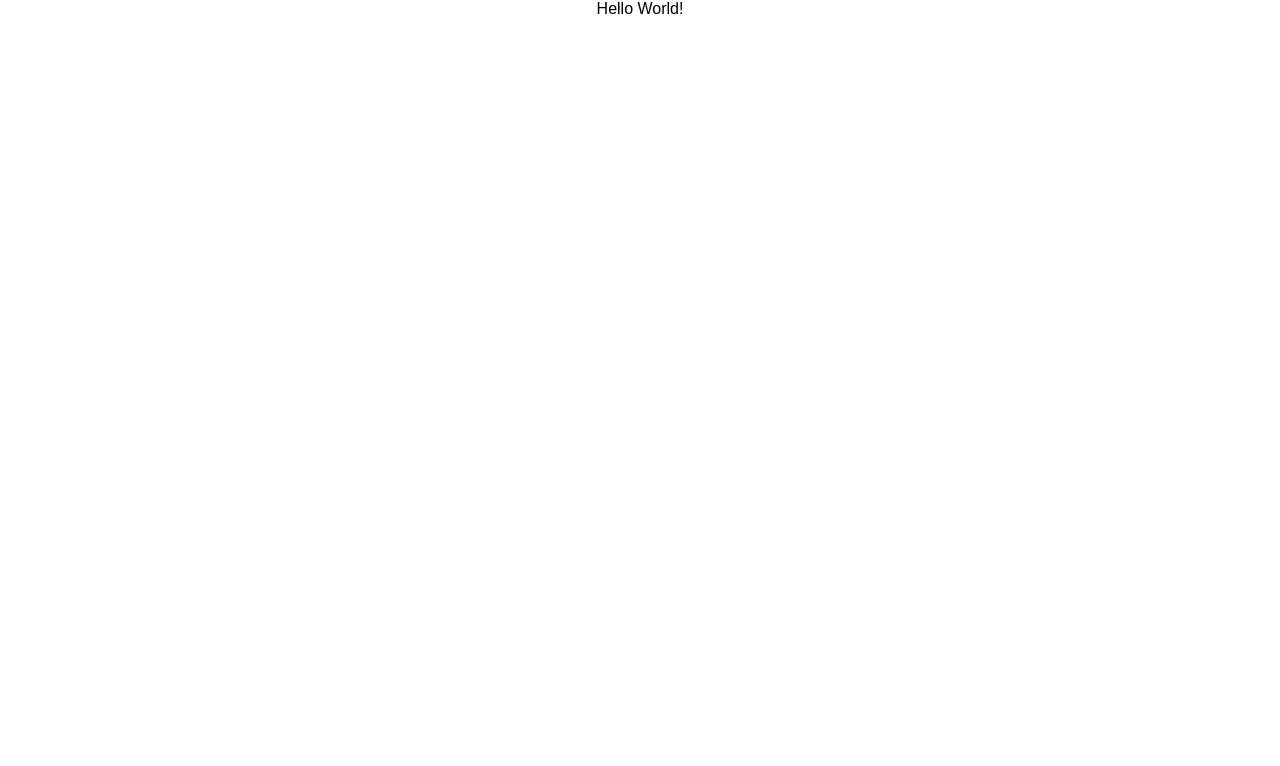
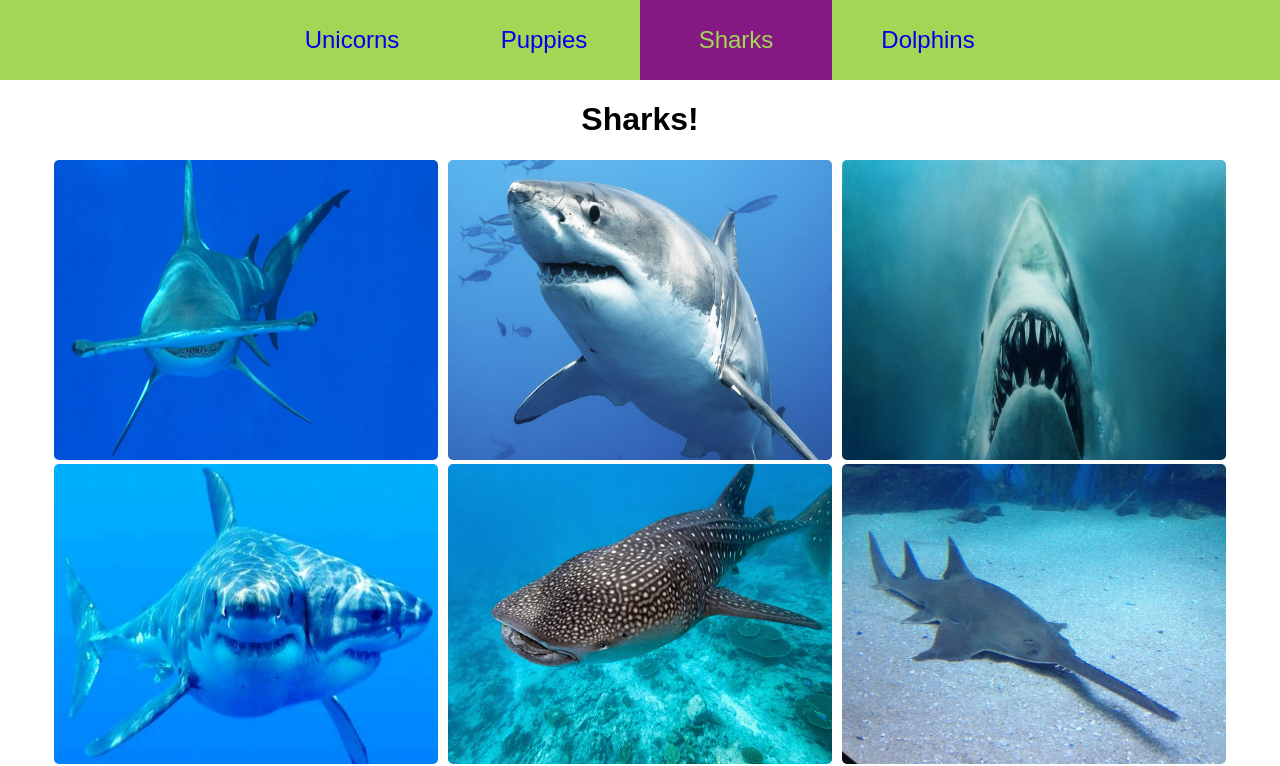
Before and after one commit to turingschool-examples/react-router-example, a React (Create React App) app: page /sharks in a window 1280 px wide. Shown: the top 766 px of the page. Built offline with nearby package versions, Linux system fonts and the light colour scheme.

Commit message:
live code complete

```diff
--- a/package.json
+++ b/package.json
@@ -6,6 +6,7 @@
     "image-loader": "0.0.1",
     "react": "^15.6.1",
     "react-dom": "^15.6.1",
+    "react-router-dom": "^4.3.1",
     "react-scripts": "1.0.11"
   },
   "scripts": {
--- a/src/App.js
+++ b/src/App.js
@@ -1,4 +1,12 @@
 import React, { Component } from 'react';
+import { Route, Link, NavLink } from 'react-router-dom';
+import Home from './Home'
+import CreatureDetails from './CreatureDetails'
+import Creatures from './Creatures'
+import unicornData from './data/unicorn-data'
+import puppyData from './data/puppy-data'
+import sharkData from './data/shark-data'
+import dolphinData from './data/dolphin-data'
 import './App.css';
 
 export default class App extends Component {
@@ -6,7 +14,47 @@ export default class App extends Component {
   render() {
     return (
       <div className="App">
-        Hello World!
+        <div className='header-section'>
+          <header>
+            <NavLink to='/unicorns' className='nav'>Unicorns</NavLink>
+            <NavLink to='/puppies' className='nav'>Puppies</NavLink>
+            <NavLink to='/sharks' className='nav'>Sharks</NavLink>
+            <NavLink to='/dolphins' className='nav'>Dolphins</NavLink>
+          </header>
+        </div>
+        <Route exact path='/' component={Home} />
+        <Route exact path='/unicorns' render={() => {
+          return <Creatures creatureData={unicornData} type="Unicorns"/>
+        }}/>
+        <Route exact path='/puppies' render={() => {
+          return <Creatures creatureData={puppyData} type="Puppies"/>
+        }}/>
+        <Route exact path='/sharks' render={() => {
+          return <Creatures creatureData={sharkData} type="Sharks"/>
+        }}/>
+        <Route exact path='/dolphins' render={() => {
+          return <Creatures creatureData={dolphinData} type="Dolphins"/>
+        }}/>
+        <Route path='/unicorns/:id' render={({match}) => {
+          const { id } = match.params
+          const foundUnicorn = unicornData.find(uni => uni.id === parseInt(id))
+          return <CreatureDetails {...foundUnicorn} />
+        }}/>
+        <Route path='/puppies/:id' render={({match}) => {
+          const { id } = match.params
+          const foundPuppy = puppyData.find(puppy => puppy.id === parseInt(id))
+          return <CreatureDetails {...foundPuppy} />
+        }}/>
+        <Route path='/sharks/:id' render={({match}) => {
+          const { id } = match.params
+          const foundShark = sharkData.find(shark => shark.id === parseInt(id))
+          return <CreatureDetails {...foundShark} />
+        }}/>
+        <Route path='/dolphins/:id' render={({match}) => {
+          const { id } = match.params
+          const foundDolphin = dolphinData.find(d => d.id === parseInt(id))
+          return <CreatureDetails {...foundDolphin} />
+        }}/>
       </div>
     );
   }
--- /dev/null
+++ b/src/CreatureCard.js
@@ -0,0 +1,10 @@
+import React from 'react'
+import { Link } from 'react-router-dom'
+
+const CreatureCard = ({id, type, image}) => (
+  <Link to={`/${type}/${id}`}>
+    <img src={image} className='app-img'/>
+  </Link>
+)
+
+export default CreatureCard
--- /dev/null
+++ b/src/Creatures.js
@@ -0,0 +1,18 @@
+import React from 'react'
+import CreatureCard from './CreatureCard'
+import './image-display.css'
+
+const Creatures = ({creatureData, type}) => {
+  const displayCreatures = creatureData.map((creature, i) => (
+    <CreatureCard {...creature} key={creature.type + i} />
+  ))
+
+  return(
+    <div className='image-display'>
+      <h1>{type}!</h1>
+      {displayCreatures}
+    </div>
+  )
+}
+
+export default Creatures
--- /dev/null
+++ b/src/Home.js
@@ -0,0 +1,12 @@
+import React from 'react'
+
+const Home = (props) => {
+  return(
+    <div>
+      <h1>Welcome</h1>
+      <h4>Click on a link above to see some fascinating creatures!</h4>
+    </div>
+  )
+}
+
+export default Home
--- a/src/index.js
+++ b/src/index.js
@@ -1,8 +1,13 @@
 import React from 'react';
 import ReactDOM from 'react-dom';
-import './index.css';
+import { BrowserRouter } from 'react-router-dom'
 import App from './App';
 import registerServiceWorker from './registerServiceWorker';
+import './index.css';
 
-ReactDOM.render(<App />, document.getElementById('root'));
+ReactDOM.render(
+  <BrowserRouter>
+    <App />
+  </BrowserRouter>,
+  document.getElementById('root'));
 registerServiceWorker();
```
Also changed, not shown: src/Puppies.js (added, +19 -0 lines), src/Sharks.js (added, +19 -0 lines), src/Unicorns.js (added, +19 -0 lines), 1 other file (tests, documents, lock files or other folders).
